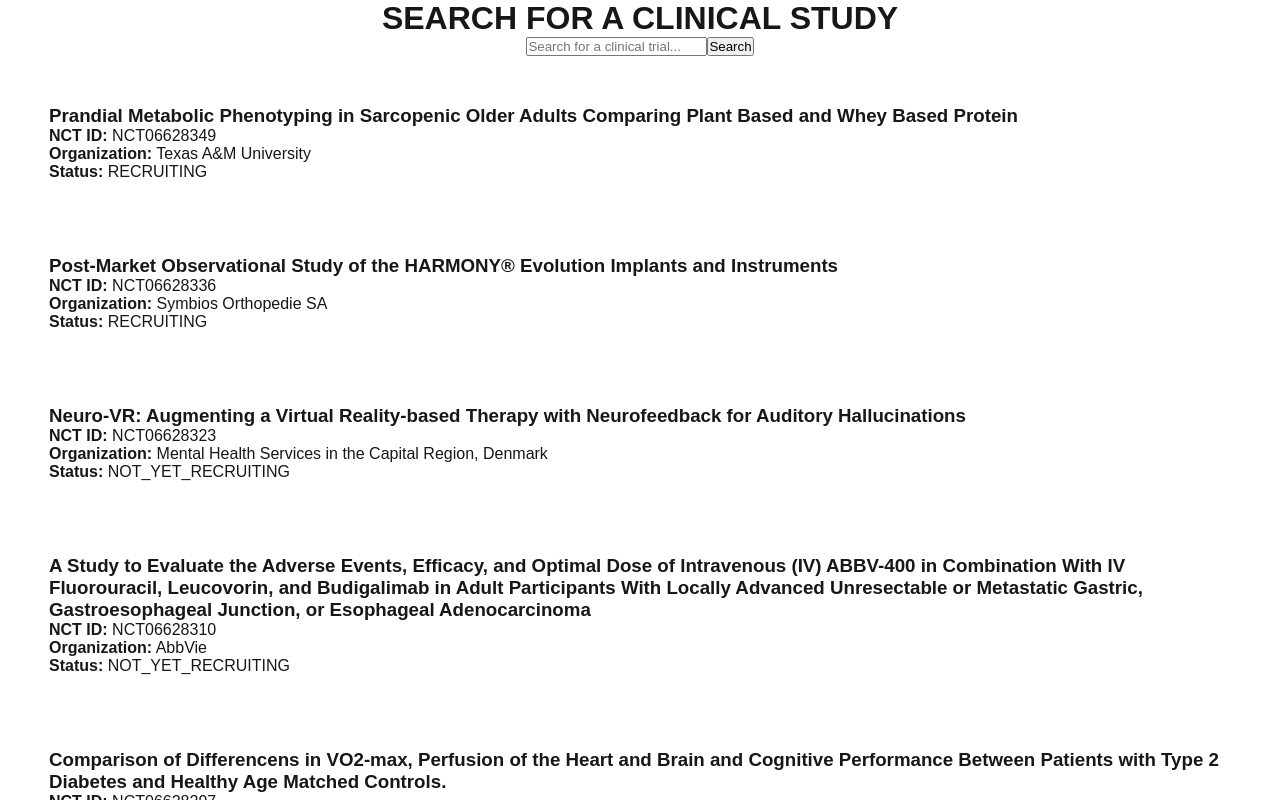
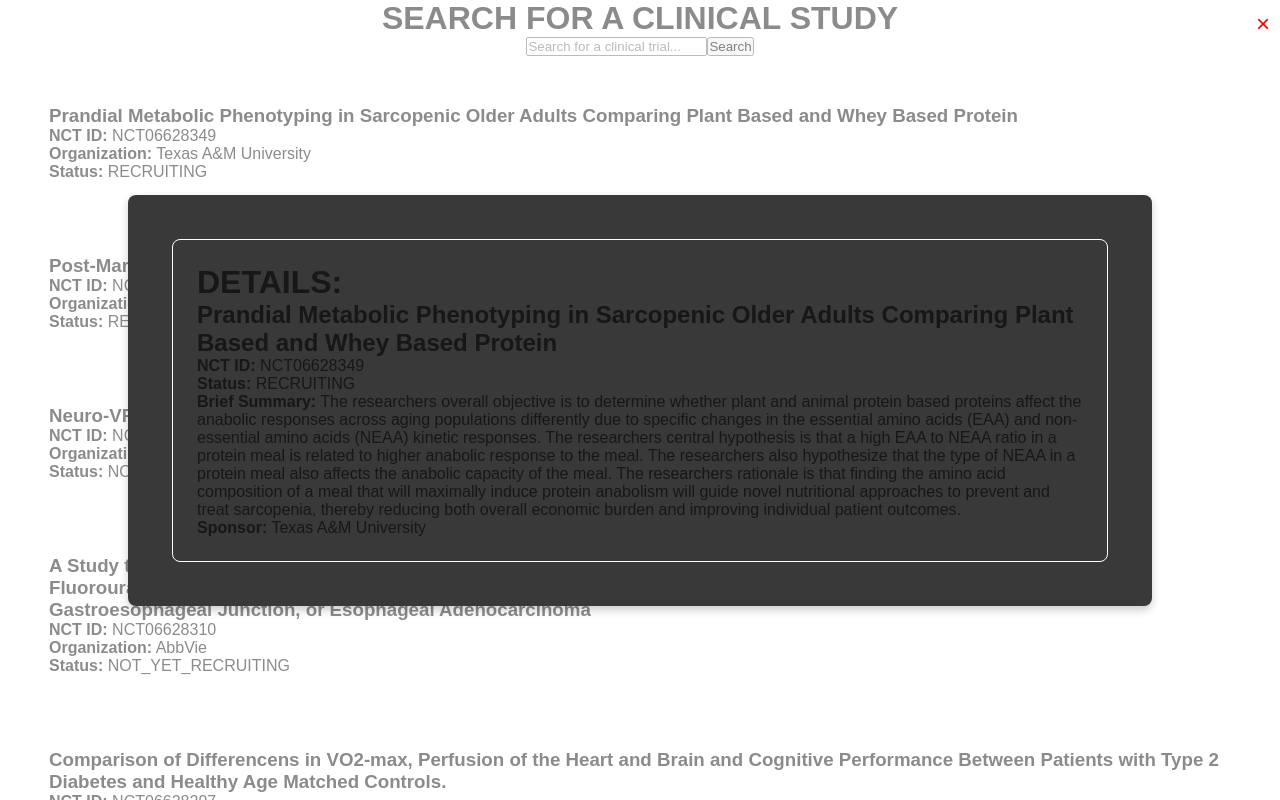
Before and after one commit to MrRob0t404/Argon-AI-takehome, a Next.js app in the folder frontend/: page / in a window 1280 px wide. Both pictures are taken after a click on the element 640 px from the left and 143 px from the top of the page. Shown: the top 800 px of the page. Built offline with nearby package versions, Linux system fonts and the light colour scheme.

Commit message:
add css styling for detail modal

```diff
--- a/frontend/pages/index.tsx
+++ b/frontend/pages/index.tsx
@@ -1,4 +1,4 @@
-import React, { useState } from "react";
+import React, { useState, useEffect, useRef, useCallback } from "react";
 import SearchForm from "./Components/SearchForm";
 import StudyCard from "./Components/StudyCard";
 import StudyDetails from "./Components/StudyDetails";
@@ -2871,6 +2871,7 @@ export default function SearchHome() {
   const [results, setResults] = useState<any[]>(mockData);
   // eslint-disable-next-line @typescript-eslint/no-explicit-any
   const [selectedStudy, setSelectedStudy] = useState<any | null>(null);
+  const modalRef = useRef<HTMLDivElement | null>(null);
 
   const handleSearch = (query: string) => {
     // Perform search logic and update results
@@ -2887,6 +2888,29 @@ export default function SearchHome() {
     setSelectedStudy(study);
   };
 
+  const closeModal = () => {
+    setSelectedStudy(null);
+  };
+
+  const handleClickOutside = useCallback(
+    (event: MouseEvent) => {
+      if (
+        modalRef.current &&
+        !modalRef.current.contains(event.target as Node)
+      ) {
+        closeModal();
+      }
+    },
+    [modalRef]
+  );
+
+  useEffect(() => {
+    document.addEventListener("mousedown", handleClickOutside);
+    return () => {
+      document.removeEventListener("mousedown", handleClickOutside);
+    };
+  }, [handleClickOutside]);
+
   return (
     <div className="study-search">
       <h1>SEARCH FOR A CLINICAL STUDY</h1>
@@ -2900,9 +2924,16 @@ export default function SearchHome() {
           />
         ))}
       </div>
-      <div id="study-modal">
-        {selectedStudy && <StudyDetails study={selectedStudy} />}
-      </div>
+      {selectedStudy && (
+        <div className="modal" ref={modalRef}>
+          <div className="modal-content">
+            <span className="close-modal" onClick={closeModal}>
+              &times;
+            </span>
+            <StudyDetails study={selectedStudy} />
+          </div>
+        </div>
+      )}
     </div>
   );
 }
--- a/frontend/styles/globals.css
+++ b/frontend/styles/globals.css
@@ -63,3 +63,35 @@ a {
   padding: 24px;
   margin: 24px;
 }
+
+/* Modal styles */
+.modal {
+  position: fixed;
+  top: 0;
+  left: 0;
+  right: 0;
+  bottom: 0;
+  background-color: rgba(255, 255, 255, 0.5); /* Semi-transparent background */
+  display: flex;
+  justify-content: center;
+  align-items: center;
+  z-index: 1000; /* Ensure modal is on top */
+}
+
+.modal-content {
+  background-color: rgb(57, 57, 57);
+  padding: 20px;
+  border-radius: 8px;
+  box-shadow: 0 4px 8px rgba(0, 0, 0, 0.2);
+  max-width: 80%;
+  width: 100%;
+}
+
+.close-modal {
+  cursor: pointer;
+  color: red;
+  font-size: 24px;
+  position: absolute;
+  top: 10px;
+  right: 10px;
+}
```
